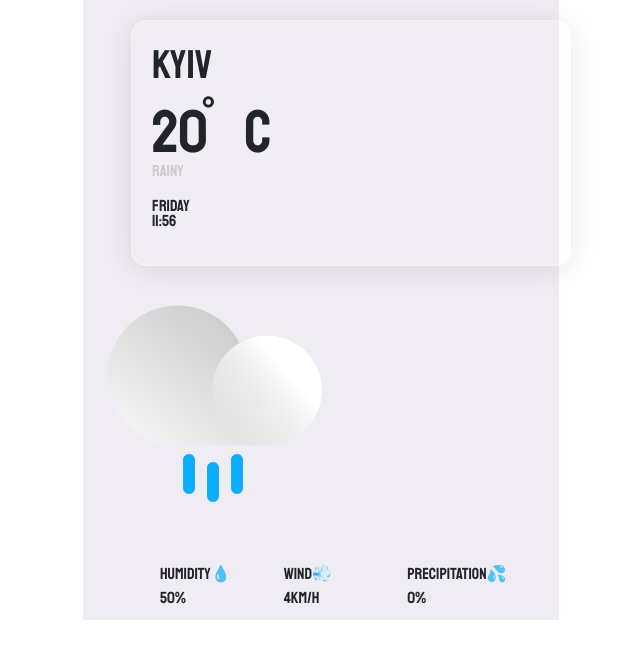
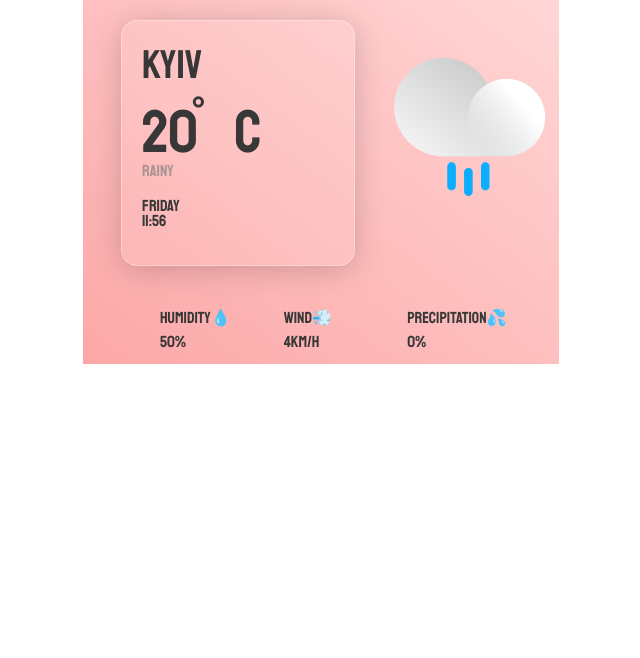
Before and after one commit to DariaHolovko/Vanilla_Weather_App, a plain HTML site: page index.html in a window 1280 px wide. Shown: the whole page, without its empty margins (319-959 px from the left). Drawn offline with nearby package versions, Linux system fonts and the light colour scheme.

Commit message:
added css colors and icon positioning

```diff
--- a/src/style.css
+++ b/src/style.css
@@ -3,13 +3,23 @@ body {
   max-width: 500px;
   display: block;
   margin: 0 auto;
+  color: rgb(56, 55, 55);
 }
 .top {
-  background-color: rgb(240, 236, 244);
+  background-image: linear-gradient(
+    to right top,
+    #fca7a7,
+    #fdb3b3,
+    #febfbf,
+    #ffcaca,
+    #ffd6d6
+  );
 }
-.cloud {
-  font-size: 140px;
-  margin-top: 35px;
+#rain img {
+  max-width: 180px;
+  height: auto;
+  margin-top: 30px;
+  margin-left: 10px;
 }
 h1 {
   font-size: 40px;
@@ -21,7 +31,7 @@ h2 {
 p {
   font-weight: 200;
   margin-top: -10px;
-  color: rgba(197, 193, 193, 0.809);
+  color: rgba(128, 124, 124, 0.652);
 }
 ul {
   list-style: none;
@@ -32,10 +42,10 @@ ul {
 #mainInfo {
   background: rgba(255, 255, 255, 0.09);
   border-radius: 16px;
-  box-shadow: 0 4px 30px rgba(0, 0, 0, 0.1);
+  box-shadow: 0 4px 30px rgba(0, 0, 0, 0.183);
   border: 1px solid rgba(255, 255, 255, 0.3);
   padding: 20px;
-  margin-left: 60px;
+  margin-left: 50px;
   margin-top: 20px;
 }
 #else {
```
